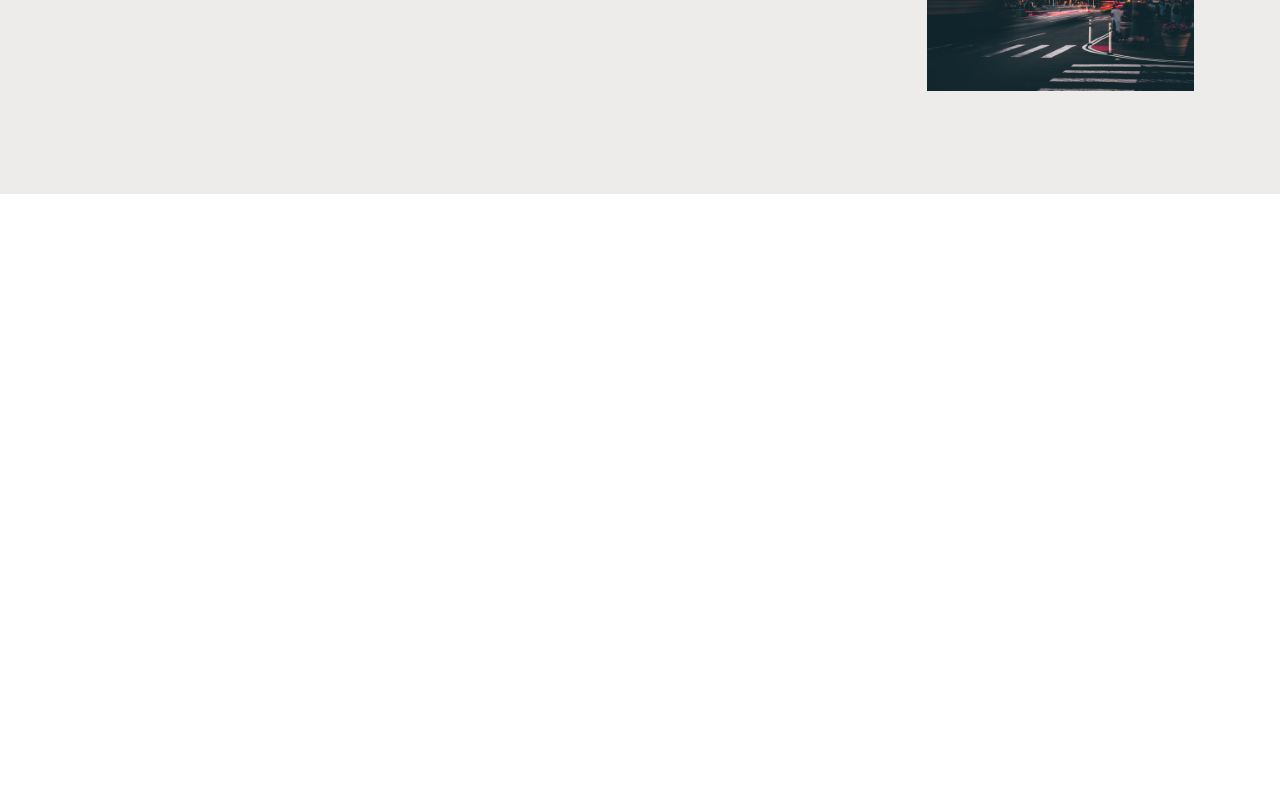
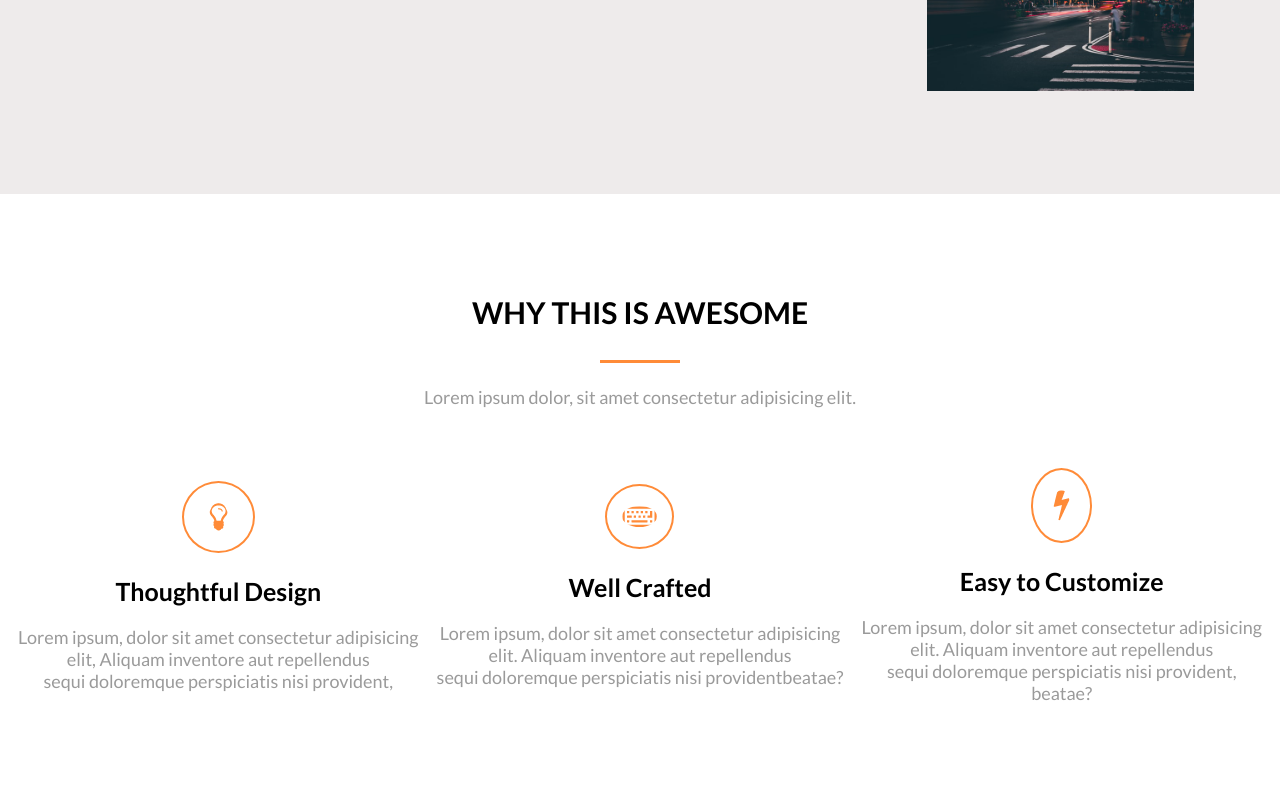
Before and after one commit to Shaman-coding/webPage-AXIT, a plain HTML site: page index.html in a window 1280 px wide. Shown: the part 2541-3345 px from the top of the page. Before the commit the page ends 2735 px from the top, so only its background shows below. Drawn offline with Linux system fonts and the light colour scheme.

Commit message:
Make section ourProces

```diff
--- a/SASS/style.sass
+++ b/SASS/style.sass
@@ -310,3 +310,49 @@ $colorWhite: #ffffff
     color: $colorGrey
     p
         margin-bottom: 20px
+
+.ourProces
+    padding: 100px 0px
+    .container
+
+
+        .upBlock
+            text-align: center
+
+            .ourTitle
+                text-transform: uppercase
+                font-size: 30px
+                font-weight: bold
+                margin-bottom: 30px
+            .ourSubtitle
+                font-size: 18px
+                color: $colorGrey
+        .blockProces
+            margin-top: 60px
+            display: flex
+            align-items: center
+            text-align: center
+            justify-content: space-evenly
+            .ourProduct1
+                //text-align: center
+            .Design_icon
+                border: 2px solid $colorOranje
+                border-radius: 50%
+                padding: 20px 25px
+            .Well_icon
+                border: 2px solid $colorOranje
+                border-radius: 50%
+                padding: 20px 15px
+            .Easy_icon
+                border: 2px solid $colorOranje
+                border-radius: 50%
+                padding: 20px
+
+
+            .ourProduct1_title
+                font-size: 25px
+                font-weight: bold
+                margin: 20px 0px
+            .ourProduct1_Subtitle
+                font-size: 18px
+                color: $colorGrey
--- a/index.html
+++ b/index.html
@@ -217,5 +217,69 @@
             </div>
         </div>
     </section>
+
+    <section class="ourProces">
+        <div class="container">
+            <div class="upBlock">
+                <div class="ourTitle">
+                    why this is awesome
+                </div>
+                <div class="line2"></div>
+
+                <div class="ourSubtitle">
+                    Lorem ipsum dolor, sit amet consectetur adipisicing elit.
+                </div>
+            </div>
+
+            <div class="blockProces">
+                <div class="ourProduct1">
+                    <div class="ourProduct1_icon">
+                        <img src="icons/Design.png" alt="Design" class="Design_icon">
+                    </div>
+                    <div class="ourProduct1_title">
+                        Thoughtful Design
+                    </div>
+
+                    <div class="ourProduct1_Subtitle">
+                        Lorem ipsum, dolor sit amet consectetur adipisicing <br> elit,  Aliquam inventore aut repellendus <br>  sequi doloremque perspiciatis nisi provident,
+                    </div>
+
+                </div>
+
+
+                <div class="ourProduct1">
+                    <div class="ourProduct1_icon">
+                        <img src="icons/Well.png" alt="Well" class="Well_icon">
+                    </div>
+                    <div class="ourProduct1_title">
+                        Well Crafted
+                    </div>
+
+                    <div class="ourProduct1_Subtitle">
+                        Lorem ipsum, dolor sit amet consectetur adipisicing <br> elit.  Aliquam inventore aut repellendus <br> sequi doloremque perspiciatis nisi providentbeatae?
+                    </div>
+
+                </div>
+
+
+
+                <div class="ourProduct1">
+                    <div class="ourProduct1_icon">
+                        <img src="icons/Easy.png" alt="Easy" class="Easy_icon">
+                    </div>
+                    <div class="ourProduct1_title">
+                        Easy to Customize
+                    </div>
+
+                    <div class="ourProduct1_Subtitle">
+                        Lorem ipsum, dolor sit amet consectetur adipisicing <br> elit.  Aliquam inventore aut repellendus <br> sequi doloremque perspiciatis nisi provident, <br> beatae?
+                    </div>
+
+                </div>
+
+
+            </div>
+        </div>
+    </section>
 </body>
 </html>
```
Also changed, not shown: css/style.min.css, icons/Design.png (added), icons/Easy.png (added), icons/Well.png (added), 1 other file.
